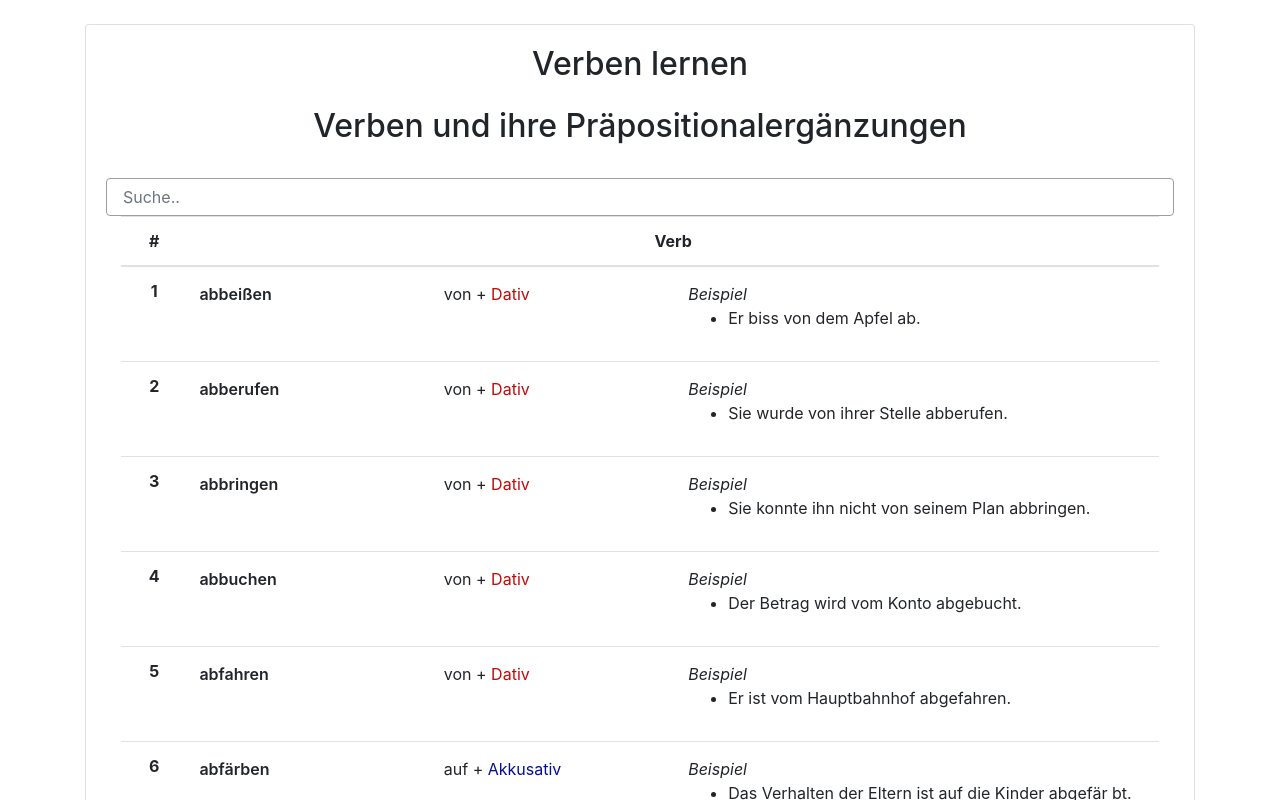
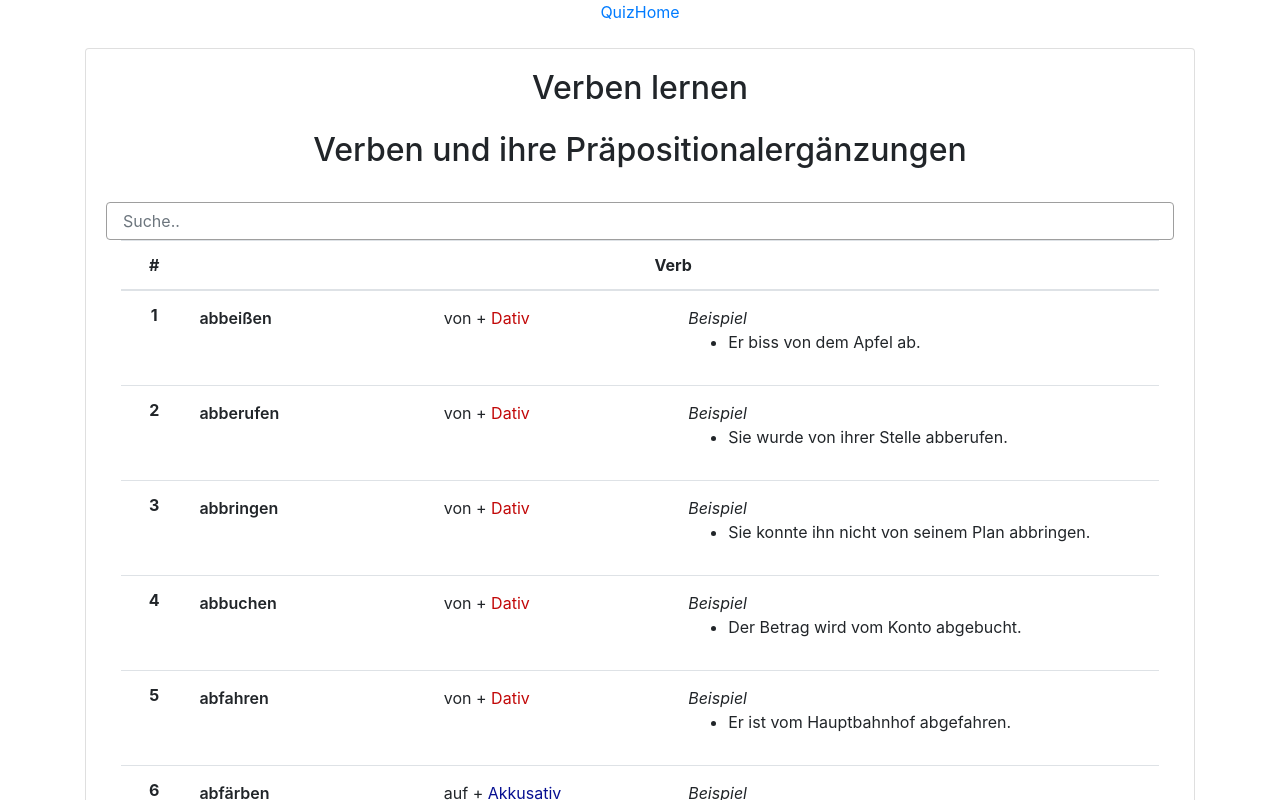
Before and after one commit to snuzi/deutsch, a React (Create React App) app: page / in a window 1280 px wide. Shown: the top 800 px of the page. Built offline with nearby package versions, Linux system fonts and the light colour scheme.

Commit message:
Add navigator and quiz

```diff
--- a/package.json
+++ b/package.json
@@ -11,6 +11,8 @@
     "popper.js": "^1.16.1",
     "react": "^17.0.1",
     "react-dom": "^17.0.1",
+    "react-quiz-component": "^0.3.7",
+    "react-router-dom": "^5.2.0",
     "react-scripts": "4.0.1",
     "web-vitals": "^0.2.4"
   },
--- a/src/App.js
+++ b/src/App.js
@@ -5,19 +5,31 @@ import 'bootstrap/dist/css/bootstrap.css';
 import 'bootstrap/dist/js/bootstrap.js';
 import $ from 'jquery';
 import Popper from 'popper.js';
+import QuizPage from './pages/quiz';
+import { Route, Switch, NavLink, BrowserRouter } from "react-router-dom";
+
 
 function App() {
   return (
     <body className="">
       <main>
         <div className="App">
-            <div>
-                <Home/>
-            </div>
+             <BrowserRouter>
+                <div>
+                    <NavLink className={'active'} to={"/quiz"}>Quiz</NavLink>
+                    <NavLink className={'active'} to={"/"}>Home</NavLink>
+                </div>
+                <Switch>
+                    <Route path="/" exact component={Home} />
+                    <Route path="/quiz" component={QuizPage} />
+                </Switch>
+            </BrowserRouter>
         </div>
       </main>
     </body>
   );
 }
 
+
+
 export default App;
--- a/src/home/VerbList.js
+++ b/src/home/VerbList.js
@@ -21,7 +21,7 @@ const VerbList = () => {
         <div>
              <div className="row">
                 <div className="col-md-12">
-                    <h2 className="pt-3 pb-4 text-center font-bold font-up deep-purple-text">Verben und ihre Präpositionalergänzungen</h2>
+                    <h2 className="pt-3 pb-4 text-center font-bold font-up deep-purple-text title-verbe">Verben und ihre Präpositionalergänzungen</h2>
                     <div className="input-group md-form form-sm form-2 pl-0">
                         <input
                         type="input"
--- /dev/null
+++ b/src/pages/quiz.js
@@ -0,0 +1,112 @@
+import Quiz from 'react-quiz-component';
+
+const QuizPage = () => {
+
+    const quizObject =  {
+        "quizTitle": "React Quiz Component Demo",
+        "quizSynopsis": "Lorem ipsum dolor sit amet, consectetuer adipiscing elit. Aenean commodo ligula eget dolor. Aenean massa. Cum sociis natoque penatibus et magnis dis parturient montes, nascetur ridiculus mus. Donec quam felis, ultricies nec, pellentesque eu, pretium quis, sem. Nulla consequat massa quis enim",
+        "questions": [
+          {
+            "question": "How can you access the state of a component from inside of a member function?",
+            "questionType": "text",
+            "questionPic": "https://dummyimage.com/600x400/000/fff&text=X", // if you need to display Picture in Question
+            "answerSelectionType": "single",
+            "answers": [
+              "this.getState()",
+              "this.prototype.stateValue",
+              "this.state",
+              "this.values"
+            ],
+            "correctAnswer": "3",
+            "messageForCorrectAnswer": "Correct answer. Good job.",
+            "messageForIncorrectAnswer": "Incorrect answer. Please try again.",
+            "explanation": "Lorem ipsum dolor sit amet, consectetur adipiscing elit, sed do eiusmod tempor incididunt ut labore et dolore magna aliqua. Ut enim ad minim veniam, quis nostrud exercitation ullamco laboris nisi ut aliquip ex ea commodo consequat.",
+            "point": "20"
+          },
+          {
+            "question": "ReactJS is developed by _____?",
+            "questionType": "text",
+            "answerSelectionType": "single",
+            "answers": [
+              "Google Engineers",
+              "Facebook Engineers"
+            ],
+            "correctAnswer": "2",
+            "messageForCorrectAnswer": "Correct answer. Good job.",
+            "messageForIncorrectAnswer": "Incorrect answer. Please try again.",
+            "explanation": "Lorem ipsum dolor sit amet, consectetur adipiscing elit, sed do eiusmod tempor incididunt ut labore et dolore magna aliqua. Ut enim ad minim veniam, quis nostrud exercitation ullamco laboris nisi ut aliquip ex ea commodo consequat.",
+            "point": "20"
+          },
+          {
+            "question": "ReactJS is an MVC based framework?",
+            "questionType": "text",
+            "answerSelectionType": "single",
+            "answers": [
+              "True",
+              "False"
+            ],
+            "correctAnswer": "2",
+            "messageForCorrectAnswer": "Correct answer. Good job.",
+            "messageForIncorrectAnswer": "Incorrect answer. Please try again.",
+            "explanation": "Lorem ipsum dolor sit amet, consectetur adipiscing elit, sed do eiusmod tempor incididunt ut labore et dolore magna aliqua. Ut enim ad minim veniam, quis nostrud exercitation ullamco laboris nisi ut aliquip ex ea commodo consequat.",
+            "point": "10"
+          },
+          {
+            "question": "Which of the following concepts is/are key to ReactJS?",
+            "questionType": "text",
+            "answerSelectionType": "single",
+            "answers": [
+              "Component-oriented design",
+              "Event delegation model",
+              "Both of the above",
+            ],
+            "correctAnswer": "3",
+            "messageForCorrectAnswer": "Correct answer. Good job.",
+            "messageForIncorrectAnswer": "Incorrect answer. Please try again.",
+            "explanation": "Lorem ipsum dolor sit amet, consectetur adipiscing elit, sed do eiusmod tempor incididunt ut labore et dolore magna aliqua. Ut enim ad minim veniam, quis nostrud exercitation ullamco laboris nisi ut aliquip ex ea commodo consequat.",
+            "point": "30"
+          },
+          {
+            "question": "Lorem ipsum dolor sit amet, consectetur adipiscing elit,",
+            "questionType": "photo",
+            "answerSelectionType": "single",
+            "answers": [
+              "https://dummyimage.com/600x400/000/fff&text=A",
+              "https://dummyimage.com/600x400/000/fff&text=B",
+              "https://dummyimage.com/600x400/000/fff&text=C",
+              "https://dummyimage.com/600x400/000/fff&text=D"
+            ],
+            "correctAnswer": "1",
+            "messageForCorrectAnswer": "Correct answer. Good job.",
+            "messageForIncorrectAnswer": "Incorrect answer. Please try again.",
+            "explanation": "Lorem ipsum dolor sit amet, consectetur adipiscing elit, sed do eiusmod tempor incididunt ut labore et dolore magna aliqua. Ut enim ad minim veniam, quis nostrud exercitation ullamco laboris nisi ut aliquip ex ea commodo consequat.",
+            "point": "20"
+          },
+          {
+            "question": "What are the advantages of React JS?",
+            "questionType": "text",
+            "answerSelectionType": "multiple",
+            "answers": [
+              "React can be used on client and as well as server side too",
+              "Using React increases readability and makes maintainability easier. Component, Data patterns improves readability and thus makes it easier for manitaining larger apps",
+              "React components have lifecycle events that fall into State/Property Updates",
+              "React can be used with any other framework (Backbone.js, Angular.js) as it is only a view layer"
+            ],
+            "correctAnswer": [1, 2, 4],
+            "messageForCorrectAnswer": "Correct answer. Good job.",
+            "messageForIncorrectAnswer": "Incorrect answer. Please try again.",
+            "explanation": "Lorem ipsum dolor sit amet, consectetur adipiscing elit, sed do eiusmod tempor incididunt ut labore et dolore magna aliqua. Ut enim ad minim veniam, quis nostrud exercitation ullamco laboris nisi ut aliquip ex ea commodo consequat.",
+            "point": "20"
+          },
+        ]
+      } ;
+
+    return (
+        <div>
+            <p>I am quiz page </p>
+            <Quiz quiz={quizObject} continueTillCorrect={true}/>
+        </div>
+    )
+}
+
+export default QuizPage;
```
Also changed, not shown: 2 other files (tests, documents, lock files or other folders).
